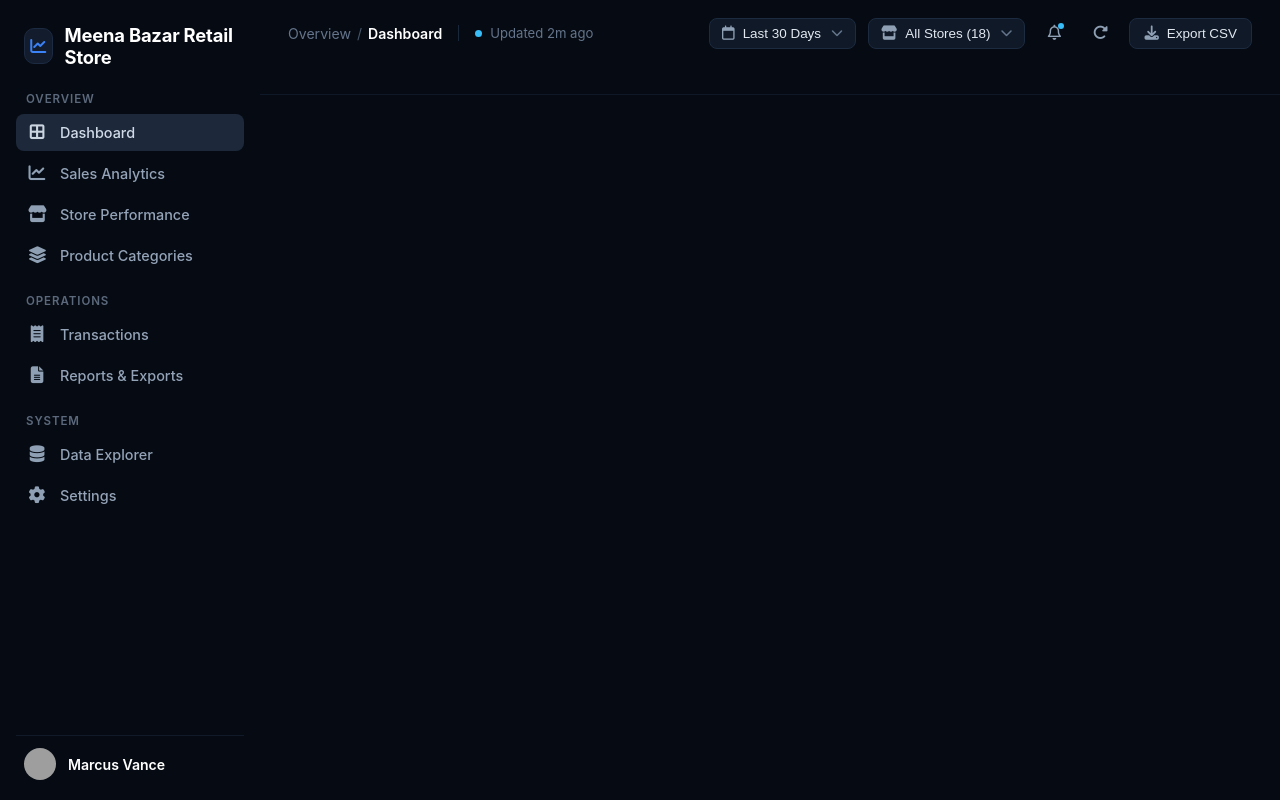
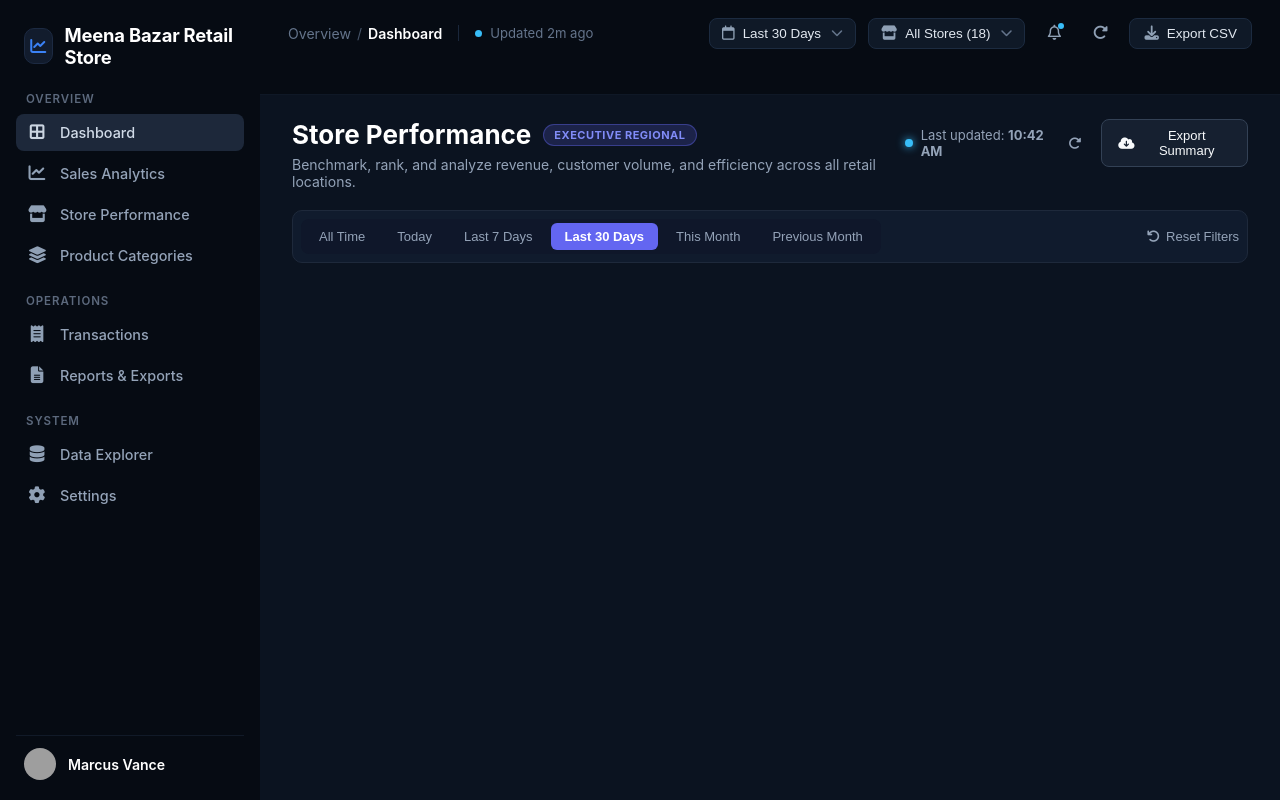
Before and after one commit to ferdoushasanpr/Meena-Bazar-Retail-Store-Performance-Dashboard, an Angular app in the folder ClientApp/: page /store-performance in a window 1280 px wide. Before the commit this address led to /. Built offline with nearby package versions, Linux system fonts and the light colour scheme; grey boxes are pictures that could not be loaded.

Commit message:
feat(add): Store Performance Page Added.

```diff
--- a/ClientApp/src/app/app.routes.ts
+++ b/ClientApp/src/app/app.routes.ts
@@ -2,6 +2,7 @@
 import { Dashboard } from './pages/dashboard/dashboard';
 import { SalesAnalytics } from './pages/sales-analytics/sales-analytics';
 import { ProductCategories } from './pages/product-categories/product-categories';
+import { StorePerformance } from './pages/store-performance/store-performance';
 
 export const routes: Routes = [
     {
@@ -17,6 +18,10 @@
         component: SalesAnalytics
     },
     {
+        path: 'store-performance',
+        component: StorePerformance
+    },
+    {
         path: 'categories',
         component: ProductCategories
     }
--- /dev/null
+++ b/ClientApp/src/app/pages/store-performance/store-performance.css
@@ -0,0 +1,121 @@
+:host {
+    display: block;
+    background-color: #0b1320;
+    color: #f1f5f9;
+    font-family: -apple-system, BlinkMacSystemFont, 'Segoe UI', Roboto, Helvetica, Arial, sans-serif;
+    min-height: 100vh;
+    box-sizing: border-box;
+}
+
+.container {
+    padding: 24px 32px;
+}
+
+
+/* Buttons */
+.btn {
+    background: #1e293b;
+    color: #f8fafc;
+    border: 1px solid #334155;
+    padding: 8px 16px;
+    border-radius: 8px;
+    font-size: 13px;
+    font-weight: 500;
+    cursor: pointer;
+    display: inline-flex;
+    align-items: center;
+    gap: 8px;
+    transition: all 0.2s ease;
+}
+
+.btn:hover {
+    background: #334155;
+}
+
+.btn-outline {
+    background: rgba(30, 41, 59, 0.6);
+    border-color: #334155;
+}
+
+.icon-btn {
+    background: none;
+    border: none;
+    color: #94a3b8;
+    cursor: pointer;
+    font-size: 13px;
+    padding: 4px;
+}
+
+.icon-btn:hover {
+    color: #ffffff;
+}
+
+.icon-btn-ghost {
+    background: none;
+    border: none;
+    color: #64748b;
+    cursor: pointer;
+    font-size: 16px;
+}
+
+.icon-btn-ghost:hover {
+    color: #e2e8f0;
+}
+
+/* Filter Bar */
+.filter-bar {
+    display: flex;
+    justify-content: space-between;
+    align-items: center;
+    margin-bottom: 24px;
+    background: rgba(19, 30, 50, 0.7);
+    padding: 8px;
+    border-radius: 10px;
+    border: 1px solid #1e293b;
+}
+
+.time-pills {
+    display: flex;
+    gap: 4px;
+    background: #0f172a;
+    padding: 4px;
+    border-radius: 8px;
+}
+
+.pill-btn {
+    background: transparent;
+    border: none;
+    color: #94a3b8;
+    padding: 6px 14px;
+    font-size: 13px;
+    border-radius: 6px;
+    cursor: pointer;
+    transition: all 0.2s;
+}
+
+.pill-btn.active {
+    background: #6366f1;
+    color: #ffffff;
+    font-weight: 600;
+}
+
+.filter-controls {
+    display: flex;
+    align-items: center;
+    gap: 18px;
+}
+
+.btn-text {
+    background: none;
+    border: none;
+    color: #94a3b8;
+    font-size: 13px;
+    cursor: pointer;
+    display: flex;
+    align-items: center;
+    gap: 6px;
+}
+
+.btn-text:hover {
+    color: #ffffff;
+}
--- /dev/null
+++ b/ClientApp/src/app/pages/store-performance/store-performance.html
@@ -0,0 +1,21 @@
+<div class="container">
+    <!-- Top Navigation Header -->
+    <app-page-header [title]="pageHeaderTitle" [subtitle]="pageHeaderSubtitle" />
+
+    <!-- Filter Control Bar -->
+    <section class="filter-bar">
+        <div class="time-pills">
+            @for (range of timeRanges; track range) {
+            <button class="pill-btn" [class.active]="selectedTimeRange === range" (click)="setTimeRange(range)">
+                {{ range }}
+            </button>
+            }
+        </div>
+
+        <div class="filter-controls">
+            <button class="btn-text">
+                <i class="fa-solid fa-arrow-rotate-left"></i> Reset Filters
+            </button>
+        </div>
+    </section>
+</div>
--- /dev/null
+++ b/ClientApp/src/app/pages/store-performance/store-performance.ts
@@ -0,0 +1,22 @@
+import { Component } from '@angular/core';
+import { PageHeader } from '../../shared/page-header/page-header';
+
+@Component({
+  imports: [PageHeader],
+  selector: 'app-store-performance',
+  styleUrl: './store-performance.css',
+  templateUrl: './store-performance.html',
+})
+export class StorePerformance {
+  //Page Header Component Info
+  pageHeaderTitle = "Store Performance";
+  pageHeaderSubtitle = "Benchmark, rank, and analyze revenue, customer volume, and efficiency across all retail locations.";
+
+  // Filters & State
+  selectedTimeRange = 'Last 30 Days';
+  timeRanges = ['All Time', 'Today', 'Last 7 Days', 'Last 30 Days', 'This Month', 'Previous Month'];
+
+  setTimeRange(range: string): void {
+    this.selectedTimeRange = range;
+  }
+}
--- a/ClientApp/src/app/shared/sidebar/sidebar.ts
+++ b/ClientApp/src/app/shared/sidebar/sidebar.ts
@@ -28,7 +28,7 @@
       items: [
         { title: 'Dashboard', route: '/dashboard', icon: 'fa-solid fa-border-all', active: true },
         { title: 'Sales Analytics', route: '/sales-analytics', icon: 'fa-solid fa-chart-line' },
-        { title: 'Store Performance', route: '/sales-performance', icon: 'fa-solid fa-store' },
+        { title: 'Store Performance', route: '/store-performance', icon: 'fa-solid fa-store' },
         { title: 'Product Categories', route: '/categories', icon: 'fa-solid fa-layer-group' }
       ]
     },
```
Also changed, not shown: 1 other file (tests, documents, lock files or other folders).
